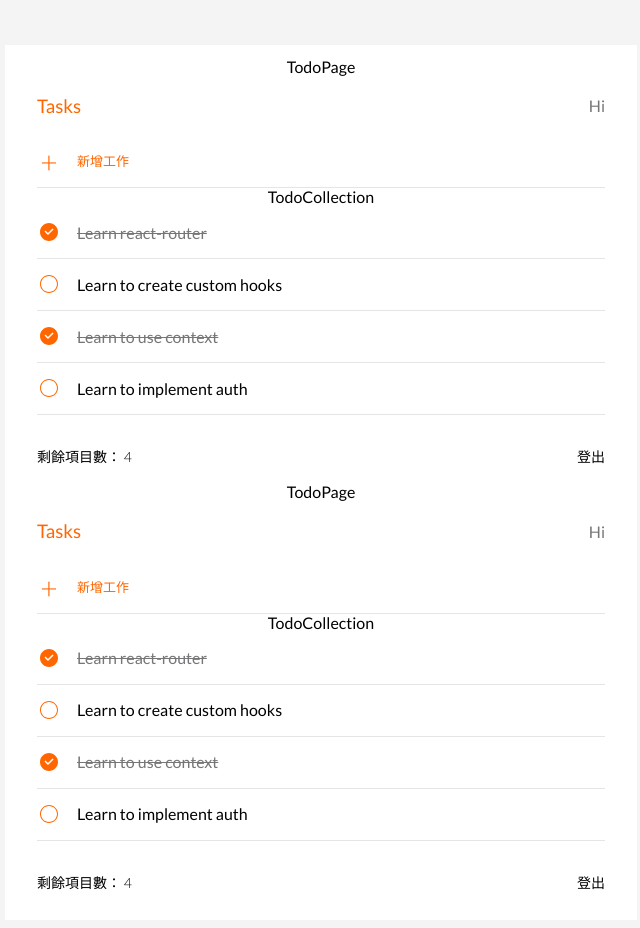
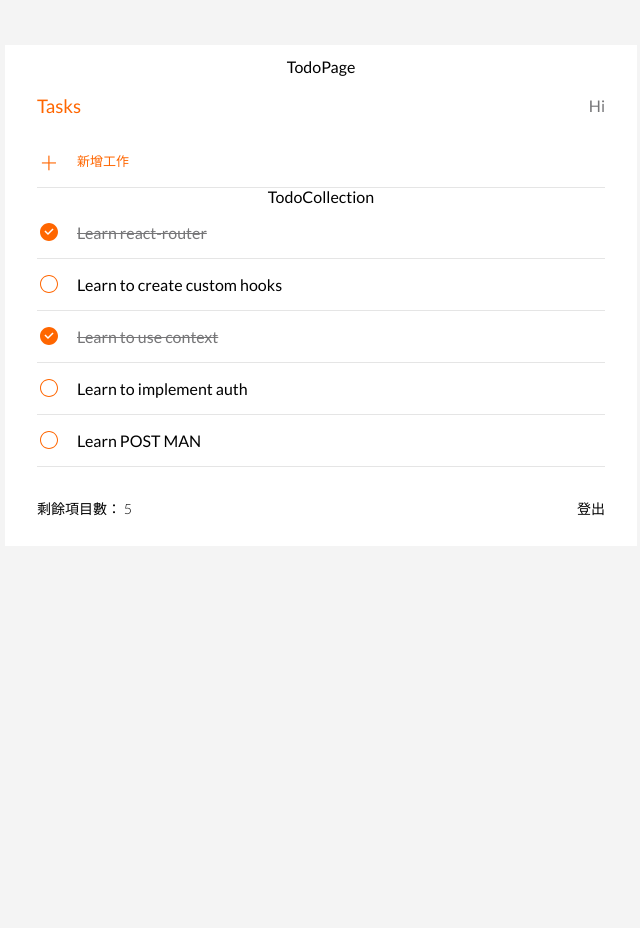
Before and after one commit to s339428326/AlphaCamp-TodoList-React, a React (Create React App) app: page /todo in a window 1280 px wide. Shown: the top 928 px of the page, without its empty margins (319-959 px from the left). After the commit the page ends 800 px from the top, so only its background shows below. Built offline with nearby package versions, Linux system fonts and the light colour scheme; data requests are answered from the project's data file.

Commit message:
feat:JSON Server setting

```diff
--- /dev/null
+++ b/db.json
@@ -0,0 +1,29 @@
+{
+  "todos": [
+    {
+      "title": "Learn react-router",
+      "isDone": true,
+      "id": 1
+    },
+    {
+      "title": "Learn to create custom hooks",
+      "isDone": false,
+      "id": 2
+    },
+    {
+      "title": "Learn to use context",
+      "isDone": true,
+      "id": 3
+    },
+    {
+      "title": "Learn to implement auth",
+      "isDone": false,
+      "id": 4
+    },
+    {
+      "title": "Learn POST MAN",
+      "isDone": false,
+      "id": 5
+    }
+  ]
+}
--- a/package.json
+++ b/package.json
@@ -7,8 +7,9 @@
     "@testing-library/jest-dom": "^5.16.5",
     "@testing-library/react": "^13.4.0",
     "@testing-library/user-event": "^13.5.0",
-    "clsx": "^1.2.1",
+    "axios": "^1.2.0",
     "gh-pages": "^4.0.0",
+    "json-server": "^0.17.1",
     "node-sass": "^7.0.3",
     "react": "^18.2.0",
     "react-dom": "^18.2.0",
@@ -23,7 +24,8 @@
     "test": "react-scripts test",
     "eject": "react-scripts eject",
     "predeploy": "npm run build",
-    "deploy": "gh-pages -d build"
+    "deploy": "gh-pages -d build",
+    "dev-server": "json-server --watch db.json --port 3001"
   },
   "eslintConfig": {
     "extends": [
--- a/src/App.jsx
+++ b/src/App.jsx
@@ -5,10 +5,9 @@ import { TodoPage, LoginPage, SignUpPage, HomePage } from './pages';
 function App() {
   return (
     <div className="app">
-      <TodoPage />
       <BrowserRouter>
         <Routes>
-          {/* <Route path="*" element={<HomePage />} /> */}
+          <Route path="*" element={<HomePage />} />
           <Route path="signup" element={<SignUpPage />} />
           <Route path="login" element={<LoginPage />} />
           <Route path="todo" element={<TodoPage />} />
--- /dev/null
+++ b/src/api/todos.js
@@ -0,0 +1,44 @@
+import axios from 'axios';
+
+const port = 3001;
+const BASE_URL = `http://localhost:${port}`;
+const TODOS_URL = BASE_URL + '/todos';
+console.log(TODOS_URL);
+
+export const getTodos = async () => {
+  try {
+    const res = await await axios.get(TODOS_URL);
+    return res.data;
+  } catch (error) {
+    console.log('[Get Todo failed]', error);
+  }
+};
+
+export const createTodos = async (payload) => {
+  if (!payload) {
+    console.log('Please createTodos fn parameter');
+    return;
+  }
+
+  try {
+    const { title, isDone } = payload;
+    const res = axios.post(TODOS_URL, {
+      title,
+      isDone,
+    });
+    return res.data;
+  } catch (error) {
+    console.error('[Create Todo failed]: ', error);
+  }
+};
+
+export const patchTodos = async (id) => {
+  try {
+    const res = await await axios.get(TODOS_URL + id);
+    return res.data;
+  } catch (error) {
+    console.log('[Patch Todo failed]', error);
+  }
+};
+
+export const deleteTodos = async () => {};
--- a/src/pages/TodoPage.jsx
+++ b/src/pages/TodoPage.jsx
@@ -1,32 +1,10 @@
 import { Footer, Header, TodoCollection, TodoInput } from 'components';
-import { useState } from 'react';
-
-const dummyTodos = [
-  {
-    title: 'Learn react-router',
-    isDone: true,
-    id: 1,
-  },
-  {
-    title: 'Learn to create custom hooks',
-    isDone: false,
-    id: 2,
-  },
-  {
-    title: 'Learn to use context',
-    isDone: true,
-    id: 3,
-  },
-  {
-    title: 'Learn to implement auth',
-    isDone: false,
-    id: 4,
-  },
-];
+import { useEffect, useState } from 'react';
+import { getTodos } from 'api/todos';
 
 const TodoPage = () => {
   const [inputValue, setInputValue] = useState('');
-  const [todos, setTodos] = useState(dummyTodos);
+  const [todos, setTodos] = useState([]);
 
   const handleChange = (value) => {
     setInputValue(value);
@@ -114,6 +92,19 @@ const TodoPage = () => {
     });
   };
 
+  //re-render component commit end
+  useEffect(() => {
+    const getTodoAsync = async () => {
+      try {
+        const todos = await getTodos();
+        setTodos(todos.map((todo) => ({ ...todo, isEdit: false })));
+      } catch (error) {
+        console.error(error);
+      }
+    };
+    getTodoAsync();
+  }, []);
+
   return (
     <div>
       TodoPage
```
Also changed, not shown: 2 other files (tests, documents, lock files or other folders).
